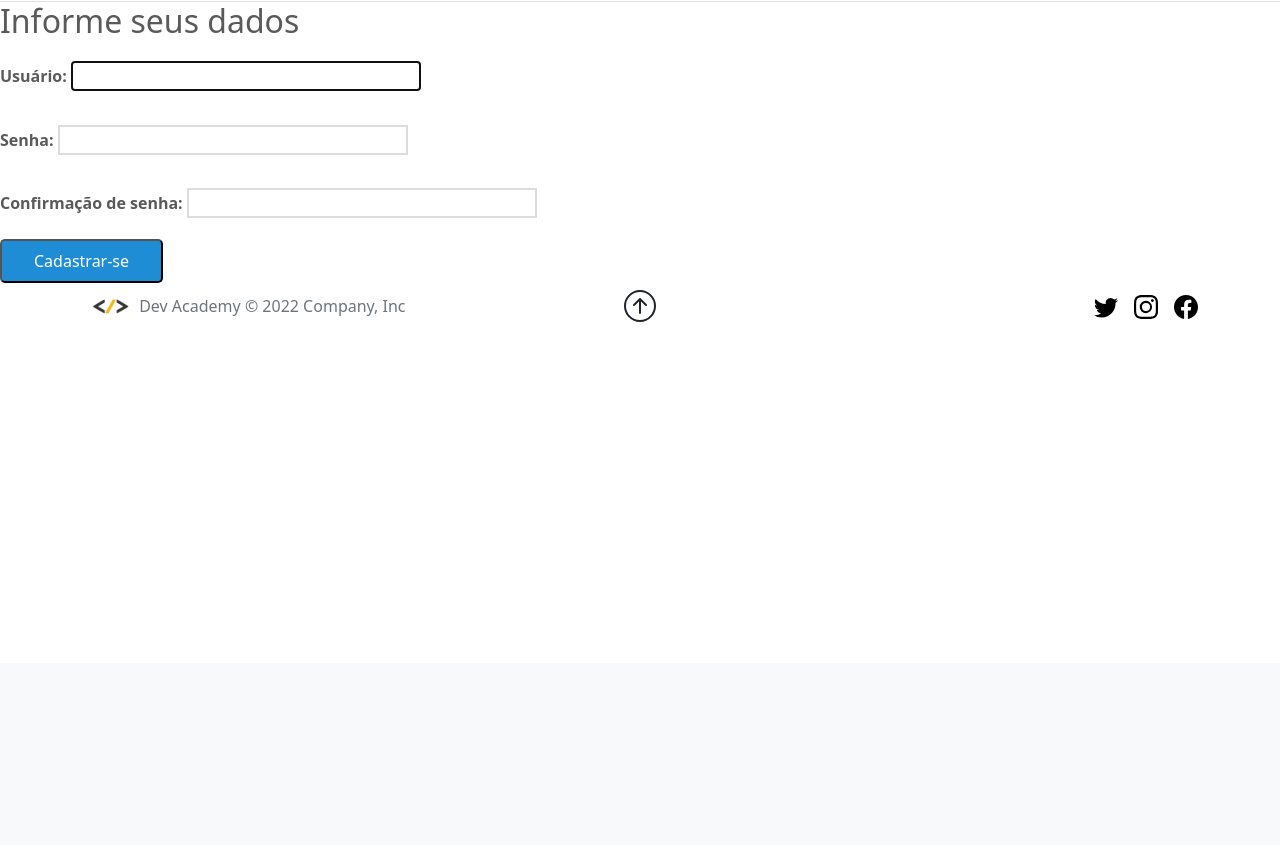
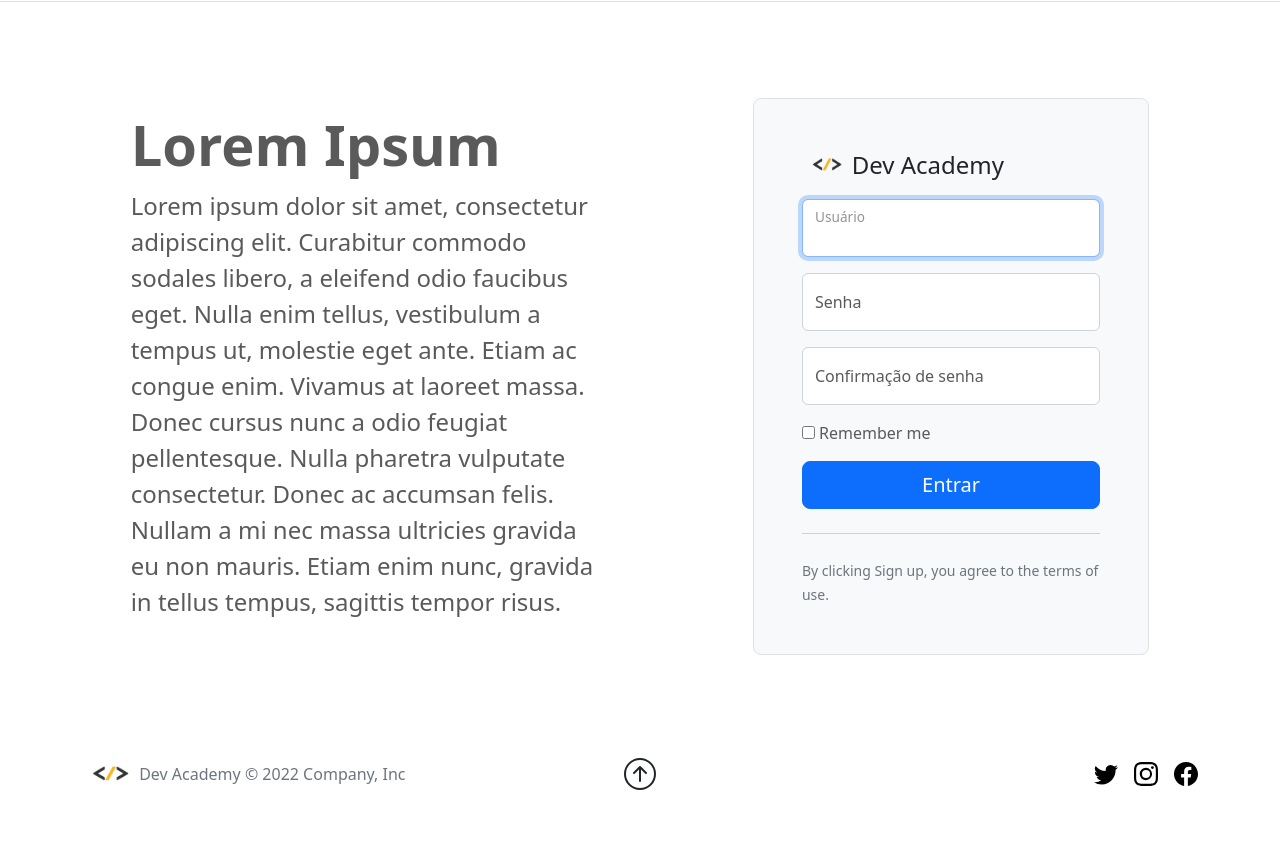
Before and after one commit to David-Marcoss/DEV_Academy, a Django app: page /contas/cadastrar/ in a window 1280 px wide. Shown: the part 137-982 px from the top of the page. Before the commit the page ends 459 px from the top, so only its background shows below. Run offline with Django 4.2, Linux system fonts and the light colour scheme; parts of the project's set-up code (start-up, migrations or seed data) failed here and were passed over; some libraries are stand-ins or nearby versions.

Commit message:
[UPDATED] o template, inserindo um novo e pegando o antigo e colocando no template de cadastro.

```diff
--- a/accounts/templates/cadastro.html
+++ b/accounts/templates/cadastro.html
@@ -1,11 +1,12 @@
 {% extends "base.html" %}
 
 {% load static %}
+{% load widget_tweaks %}
 
 {% block content %}
 
 
-<div class="pure-g-r content-ribbon">
+<!-- <div class="pure-g-r content-ribbon">
     <div class="pure-u-1">
         <h2>Informe seus dados</h2>
 
@@ -43,6 +44,65 @@
 
         </form>
     </div>
+</div> -->
+
+<div class="container col-xl-10 col-xxl-8 px-4 py-5">
+    <div class="row align-items-center g-lg-5 py-5">
+        <div class="col-lg-7 text-center text-lg-start">
+            <h1 class="display-4 fw-bold lh-1 mb-3">Lorem Ipsum</h1>
+            <p class="col-lg-10 fs-4">
+                Lorem ipsum dolor sit amet, consectetur adipiscing elit. Curabitur commodo sodales libero, a eleifend
+                odio faucibus
+                eget. Nulla enim tellus, vestibulum a tempus ut, molestie eget ante. Etiam ac congue enim. Vivamus at
+                laoreet massa.
+                Donec cursus nunc a odio feugiat pellentesque. Nulla pharetra vulputate consectetur. Donec ac accumsan
+                felis. Nullam a
+                mi nec massa ultricies gravida eu non mauris. Etiam enim nunc, gravida in tellus tempus, sagittis tempor
+                risus.
+            </p>
+        </div>
+        <div class="col-md-10 mx-auto col-lg-5">
+            <form class="p-4 p-md-5 border rounded-3 bg-light" method="post">
+                <div class="form-floating mb-3">
+                    <a href="{% url 'home' %}"
+                        class="d-flex align-items-center mb-3 mb-lg-0 me-lg-auto text-dark text-decoration-none">
+                        <img src="../../static/img/dev_logo.png" alt="" style="width: 10%; margin: 10px;">
+                        <span class="fs-4">Dev Academy</span>
+                    </a>
+                </div>
+
+                <div class="form-row">
+                    {% csrf_token %}
+
+                    {% for field in form %}
+                    <div class="form-floating mb-3">
+                        {% render_field field placeholder=field.label class="form-control" %}
+                        <label for="{{ field.id_for_label }}">{{ field.label }}</label>
+                    </div>
+
+                    {% endfor %}
+
+                </div>
+                <div class="checkbox mb-3">
+                    <label>
+                        <input type="checkbox" value="remember-me"> Remember me
+                    </label>
+                </div>
+                <button class="w-100 btn btn-lg btn-primary" type="submit">Entrar</button>
+                <hr class="my-4">
+
+                {% if form.errors %}
+
+                    <div class="alert alert-warning" role="alert">
+                        Usuario ou senha incorretos
+                    </div>
+
+                {% endif %}
+
+                <small class="text-muted">By clicking Sign up, you agree to the terms of use.</small>
+            </form>
+        </div>
+    </div>
 </div>
 
 {% endblock%}
```
Also changed, not shown: accounts/templates/login.html (+8 -24 lines).
